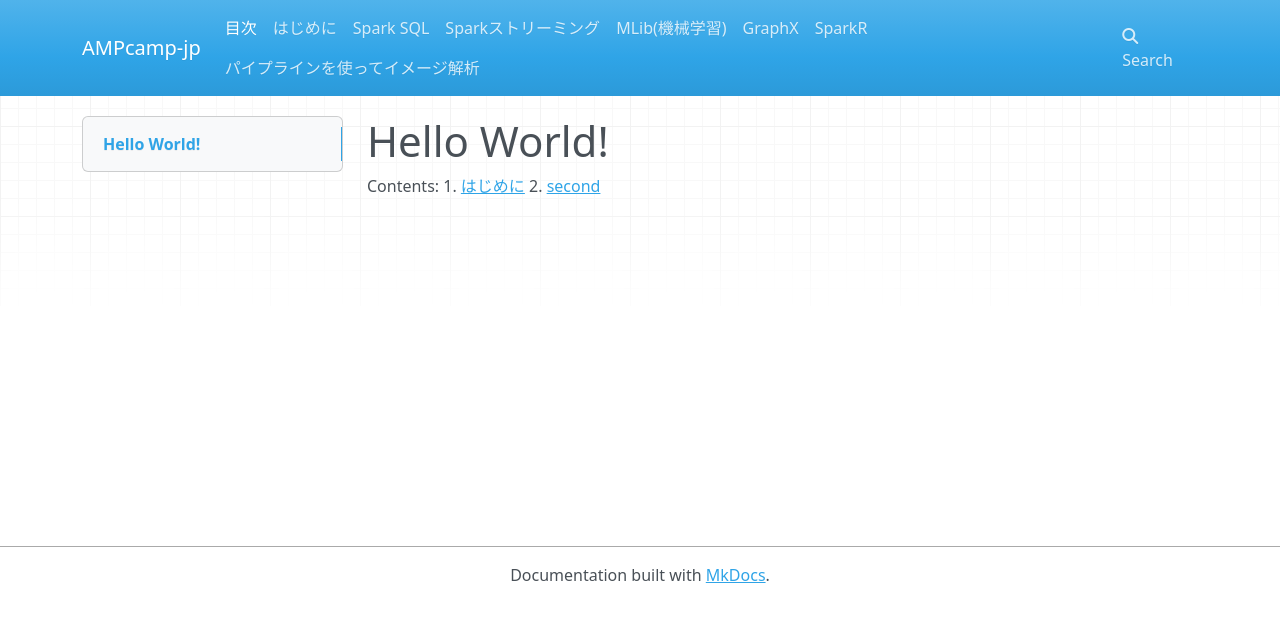
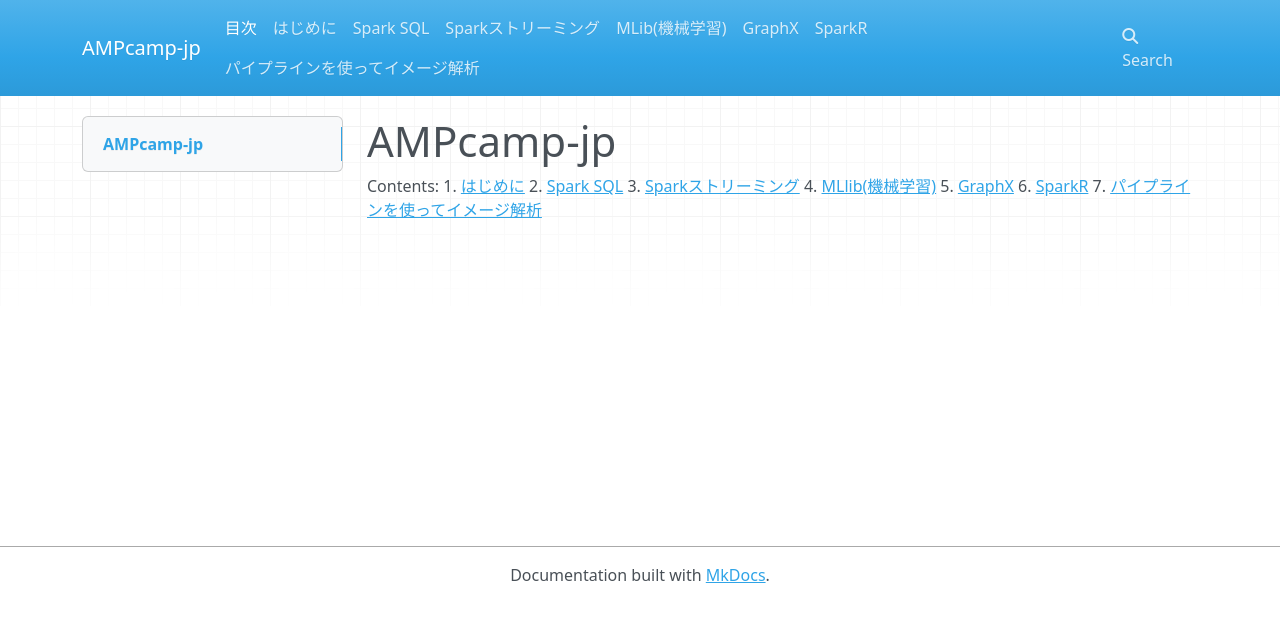
Before and after one commit to fujita-shintaro/RTD-fujita, an MkDocs documentation site: the page built from docs/index.md, in a window 1280 px wide. Shown: the top 622 px of the page. Built offline with MkDocs 1.6.1, drawn with Linux system fonts in a browser that asks for light colours; nearby versions of some CDN libraries; old or Windows-style settings are respelled for this version of MkDocs.

Commit message:
Update index.md

```diff
--- a/docs/index.md
+++ b/docs/index.md
@@ -1,6 +1,11 @@
-Hello World!
+AMPcamp-jp
 ============
 
 Contents:
- 1. [はじめに](first.md)
- 2. [second](second.md)
+ 1. [はじめに](introduction.md)
+ 2. [Spark SQL](spark-sql.md)
+ 3. [Sparkストリーミング](spark-streaming.md)
+ 4. [MLlib(機械学習)](mllib.md)
+ 5. [GraphX](graphx.md)
+ 6. [SparkR](sparkr.md)
+ 7. [パイプラインを使ってイメージ解析](pipeline.md)
```
